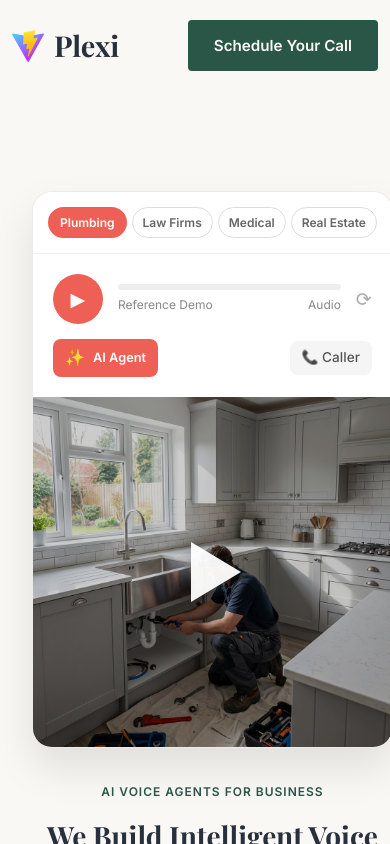
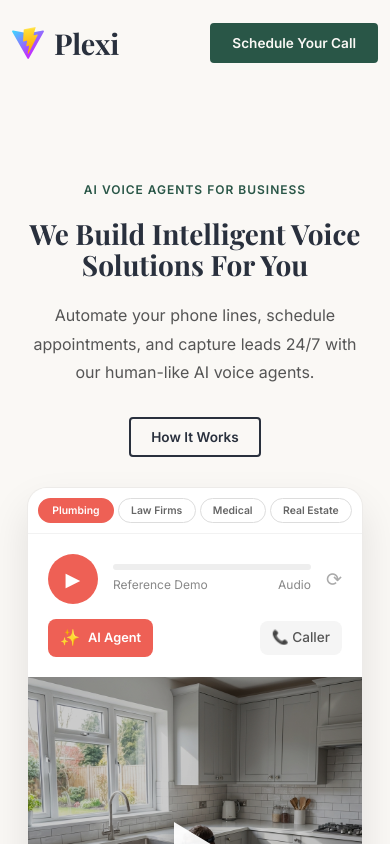
Before and after one commit to akuikel/plexi, a React (Vite) app: page / in a window 390 px wide. Shown: the top 844 px of the page. Built offline with nearby package versions, Linux system fonts and the light colour scheme.

Commit message:
Refine Hero layout and Footer alignment

```diff
--- a/src/components/Footer.jsx
+++ b/src/components/Footer.jsx
@@ -3,16 +3,10 @@ import { Link } from 'react-router-dom';
 
 const Footer = () => {
     return (
-        <footer style={{ backgroundColor: '#fff', borderTop: '1px solid #eee', padding: '40px 0' }}>
-            <div className="container" style={{
-                display: 'flex',
-                justifyContent: 'space-between',
-                alignItems: 'center',
-                flexWrap: 'wrap',
-                gap: '20px'
-            }}>
-                {/* Brand / Logo Section */}
-                <div style={{ display: 'flex', alignItems: 'center', gap: '10px' }}>
+        <footer style={{ backgroundColor: '#fff', borderTop: '1px solid #eee', padding: '30px 0' }}>
+            <div className="container footer-container">
+                <div className="footer-main-content">
+                    <div className="footer-top-row">
                         <Link to="/" style={{ display: 'flex', alignItems: 'center', gap: '10px', textDecoration: 'none' }}>
                             <img src="/vite.svg" alt="Plexi Logo" style={{ height: '24px', width: '24px' }} />
                             <span style={{
@@ -24,13 +18,7 @@ const Footer = () => {
                                 Plexi
                             </span>
                         </Link>
-                    <span style={{ color: '#ccc', fontSize: '0.8rem', marginLeft: '10px' }}>
-                        &copy; {new Date().getFullYear()}
-                    </span>
-                </div>
-
-                {/* Legal Links Section */}
-                <div style={{ display: 'flex', gap: '30px' }}>
+                        <div className="footer-links">
                             <Link to="/privacy-policy" style={{ color: '#666', textDecoration: 'none', fontSize: '0.9rem' }}>
                                 Privacy Policy
                             </Link>
@@ -39,6 +27,61 @@ const Footer = () => {
                             </Link>
                         </div>
                     </div>
+                    <div className="footer-bottom-row">
+                        <span className="footer-copyright">
+                            &copy; {new Date().getFullYear()}
+                        </span>
+                    </div>
+                </div>
+            </div>
+
+            <style>{`
+                .footer-container {
+                    display: flex;
+                    justify-content: flex-start;
+                    align-items: center;
+                }
+
+                .footer-main-content {
+                    display: flex;
+                    flex-direction: column;
+                    gap: 5px;
+                }
+
+                .footer-top-row {
+                    display: flex;
+                    align-items: center;
+                    gap: 30px;
+                }
+
+                .footer-links {
+                    display: flex;
+                    gap: 30px;
+                }
+
+                .footer-copyright {
+                    color: #ccc;
+                    font-size: 0.8rem;
+                    margin-left: 34px; /* Align with the start of 'Plexi' text (24px logo + 10px gap) */
+                }
+
+                /* Mobile layout */
+                @media (max-width: 768px) {
+                    .footer-top-row {
+                        flex-direction: column;
+                        align-items: flex-start;
+                        gap: 15px;
+                    }
+
+                    .footer-links {
+                        gap: 20px;
+                    }
+
+                    .footer-copyright {
+                        margin-left: 0;
+                    }
+                }
+            `}</style>
         </footer>
     );
 };
--- a/src/components/Hero.jsx
+++ b/src/components/Hero.jsx
@@ -6,10 +6,14 @@ const Hero = () => {
         <section style={{
             minHeight: '100vh',
             display: 'flex',
-            alignItems: 'center',
+            alignItems: 'flex-start', // Align to top instead of center
+            justifyContent: 'center',
             position: 'relative',
             overflow: 'hidden',
-            padding: '100px 20px 40px' // Top padding for navbar, side padding for mobile
+            paddingTop: '120px', // Space for navbar + some breathing room
+            paddingBottom: '60px',
+            paddingLeft: '20px',
+            paddingRight: '20px'
         }}>
             <div className="container" style={{ position: 'relative', zIndex: 1, width: '100%' }}>
                 <div className="hero-grid">
@@ -44,7 +48,7 @@ const Hero = () => {
                             Automate your phone lines, schedule appointments, and capture leads 24/7 with our human-like AI voice agents.
                         </p>
 
-                        <div style={{ display: 'flex', gap: '15px', flexWrap: 'wrap' }}>
+                        <div style={{ display: 'flex', gap: '15px', flexWrap: 'wrap', justifyContent: 'center' }}>
                             <button
                                 className="btn-outline"
                                 onClick={() => document.getElementById('how-it-works')?.scrollIntoView({ behavior: 'smooth' })}
@@ -64,9 +68,9 @@ const Hero = () => {
             <style>{`
                 .hero-grid {
                     display: grid;
-                    gap: 40px;
+                    grid-template-columns: 1fr 1fr;
+                    gap: clamp(20px, 4vw, 60px);
                     align-items: center;
-                    grid-template-columns: 1fr;
                 }
 
                 .hero-text {
@@ -76,49 +80,74 @@ const Hero = () => {
                 .hero-demo {
                     width: 100%;
                     display: flex;
-                    justify-content: center;
-                    margin: 0 auto;
+                    justify-content: flex-end;
                 }
 
-                /* Mobile: Stack vertically, demo on top */
+                /* Small mobile phones */
+                @media (max-width: 480px) {
+                    section {
+                        padding-top: 90px !important;
+                        padding-left: 12px !important;
+                        padding-right: 12px !important;
+                    }
+
+                    .hero-grid {
+                        display: flex;
+                        flex-direction: column;
+                        gap: 25px;
+                    }
+
+                    .hero-text {
+                        text-align: center;
+                        order: 1;
+                    }
+
+                    .hero-demo {
+                        order: 2;
+                        justify-content: center;
+                        max-width: 100%;
+                    }
+                }
+
+                /* Mobile phones */
                 @media (max-width: 768px) {
+                    section {
+                        padding-top: 90px !important;
+                        padding-left: 15px !important;
+                        padding-right: 15px !important;
+                    }
+
                     .hero-grid {
-                        grid-template-columns: 1fr;
+                        display: flex;
+                        flex-direction: column;
                         gap: 30px;
                     }
 
                     .hero-text {
                         text-align: center;
-                        order: 2;
+                        order: 1;
                     }
 
                     .hero-demo {
-                        order: 1;
+                        order: 2;
+                        justify-content: center;
                         max-width: 100%;
                     }
                 }
 
-                /* Tablet: Side by side with balanced spacing */
+                /* Tablets */
                 @media (min-width: 769px) and (max-width: 1024px) {
                     .hero-grid {
                         grid-template-columns: 1fr 1fr;
                         gap: 40px;
                     }
-
-                    .hero-demo {
-                        justify-content: flex-end;
-                    }
                 }
 
-                /* Desktop: Optimal layout */
+                /* Desktop */
                 @media (min-width: 1025px) {
                     .hero-grid {
                         grid-template-columns: 1.2fr 1fr;
                         gap: 60px;
-                    }
-
-                    .hero-demo {
-                        justify-content: flex-end;
                     }
                 }
             `}</style>
--- a/src/components/VoiceDemo.jsx
+++ b/src/components/VoiceDemo.jsx
@@ -193,12 +193,12 @@ const VoiceDemo = () => {
             {/* Tabs */}
             <div style={{
                 display: 'flex',
-                flexWrap: 'nowrap', // Force single line
-                overflowX: 'auto',   // Scroll if absolutely necessary
-                scrollbarWidth: 'none', // Hide scrollbar
-                justifyContent: 'space-between', // Distribute evenly
-                gap: '5px',
-                padding: '15px',
+                flexWrap: 'wrap', // Allow wrapping on very small screens
+                overflowX: 'auto',
+                scrollbarWidth: 'none',
+                justifyContent: 'space-between',
+                gap: 'clamp(3px, 1vw, 5px)',
+                padding: 'clamp(10px, 2vw, 15px)',
                 borderBottom: '1px solid rgba(0,0,0,0.05)',
                 backgroundColor: '#fff'
             }}>
@@ -207,15 +207,16 @@ const VoiceDemo = () => {
                         key={key}
                         onClick={() => setActiveTab(key)}
                         style={{
-                            padding: '6px 10px', // Reduced padding to fit
+                            padding: 'clamp(4px, 1vw, 6px) clamp(6px, 1.5vw, 10px)',
                             borderRadius: '20px',
                             border: key === activeTab ? `2px solid ${data.color}` : '1px solid #ddd',
                             backgroundColor: key === activeTab ? data.color : '#fff',
                             color: key === activeTab ? '#fff' : '#666',
-                            fontSize: '0.75rem', // Slightly smaller font
+                            fontSize: 'clamp(0.65rem, 1.5vw, 0.75rem)',
                             fontWeight: '600',
                             whiteSpace: 'nowrap',
-                            flex: '1 0 auto', // Allow flex
+                            flex: '1 0 auto',
+                            minWidth: 'fit-content',
                             textAlign: 'center',
                             transition: 'all 0.2s',
                             cursor: 'pointer'
--- a/src/index.css
+++ b/src/index.css
@@ -98,10 +98,8 @@ button {
 
   .btn-primary,
   .btn-outline {
-    width: 100%;
-    text-align: center;
-    padding: 14px 24px;
-    font-size: 0.95rem;
+    padding: clamp(10px, 2vw, 14px) clamp(20px, 4vw, 24px);
+    font-size: clamp(0.85rem, 2vw, 0.95rem);
   }
 }
 
```
Lines whose indentation alone changed are shown as unchanged.
